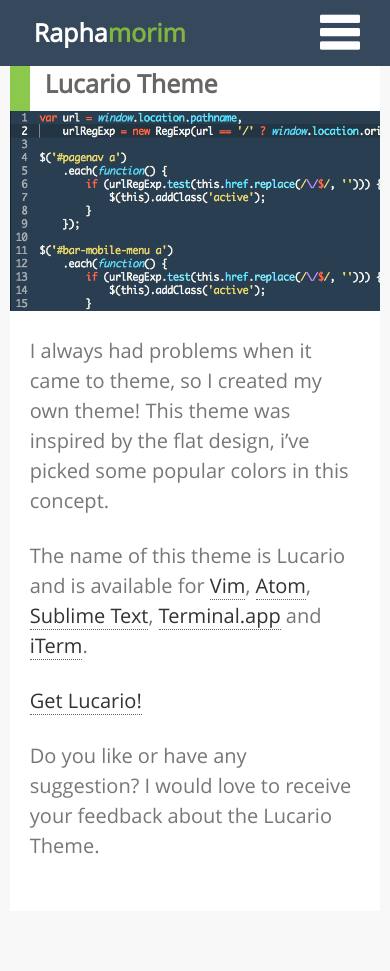
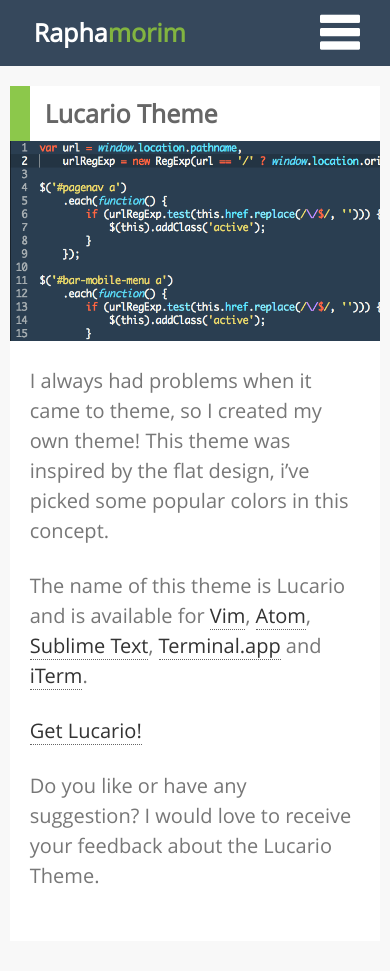
Before and after one commit to raphamorim/raphamorim.github.com, a Jekyll site: the page built from _posts/2014-06-30-lucario-theme.md, in a window 390 px wide. Built offline with Jekyll 4.4.1, drawn with Linux system fonts in a browser that asks for light colours; nearby versions of some CDN libraries; comment, search, counter and statistics services are not loaded; before the commit the page ends 941 px from its top, so only the background shows below that.

Commit message:
adjust #posts difference

```diff
--- a/assets/css/base.css
+++ b/assets/css/base.css
@@ -391,7 +391,6 @@
   .bar-menu-optional { display: block; }
   .post-more { transition: all 0ms ease; }
   .post h2 { font-size: 25px; }
-  #posts { margin-top: 10px; }
 }
 
 @media only screen and (max-width: 600px) {
```
Also changed, not shown: README.md, 2 other files.
